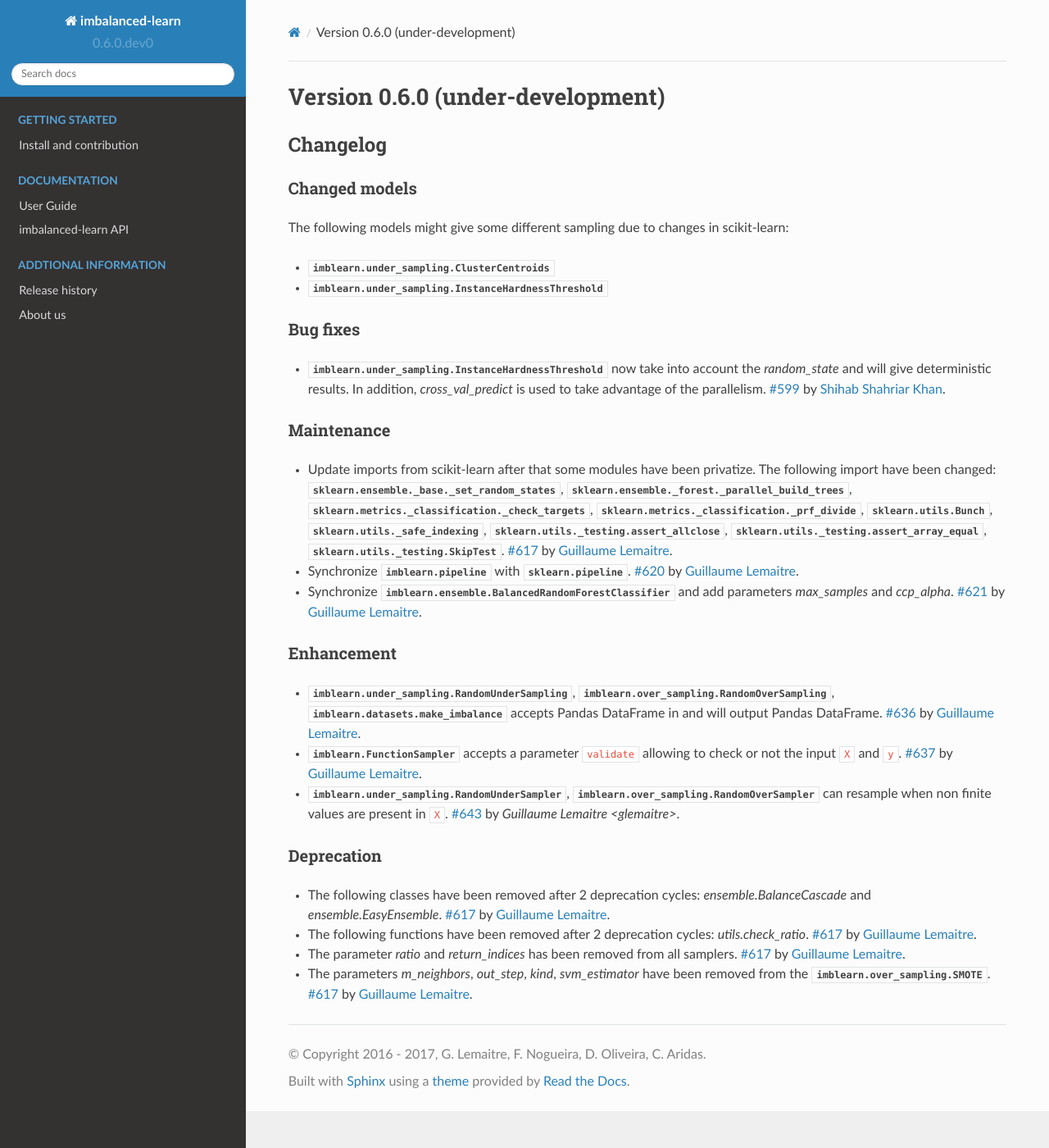
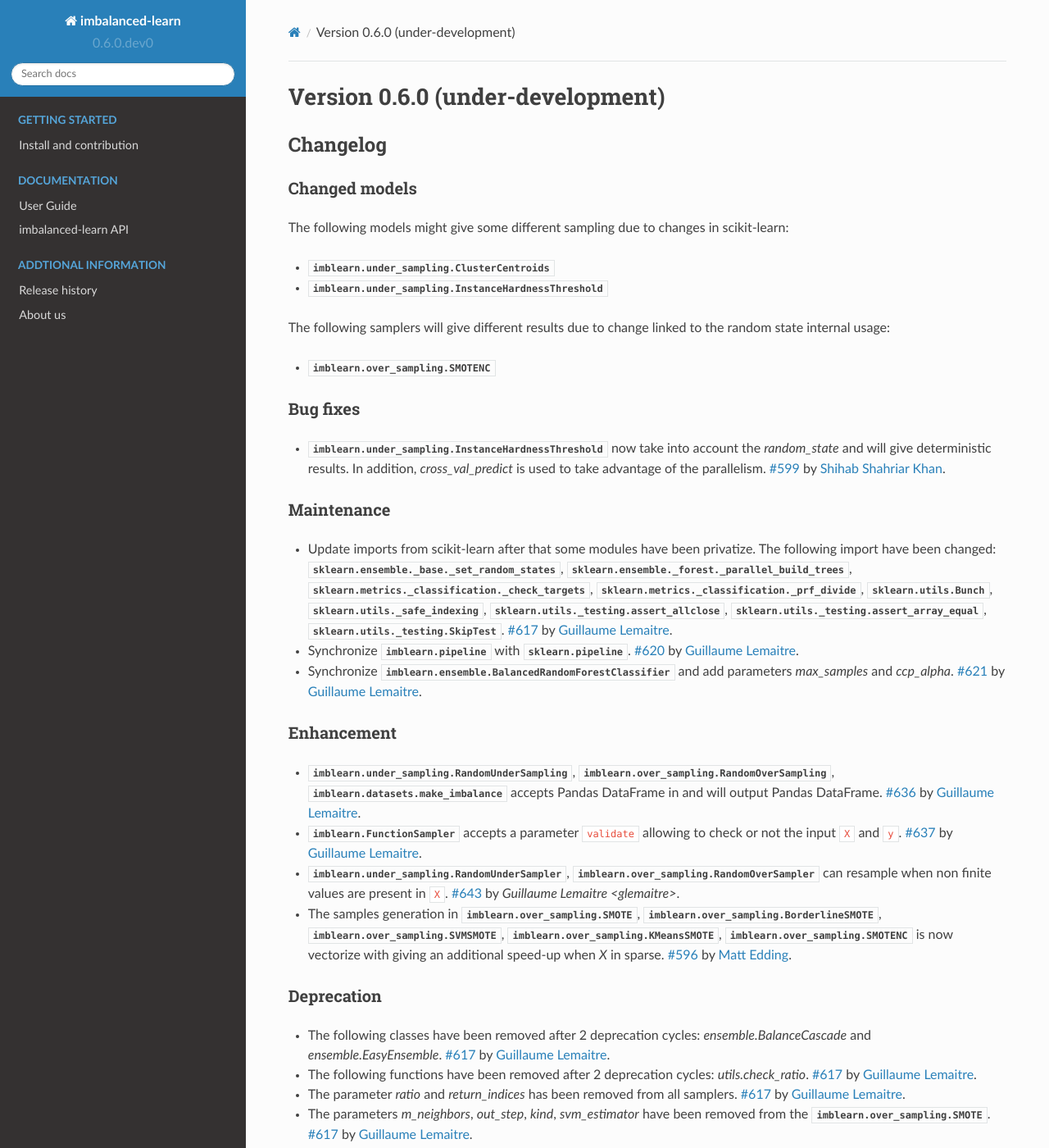
Before and after one commit to scikit-learn-contrib/imbalanced-learn, a Sphinx documentation site: the page built from doc/whats_new/v0.6.rst, in a window 1280 px wide and 1400 px high. Shown: the whole window at 82% size. Built offline with Sphinx 7.4.7 and the Read the Docs theme 2.0.0, drawn with Linux system fonts in a browser that asks for light colours; formulas are drawn with MathJax 3; pages that are not in the unit, such as notebooks, are missing from menus.

Commit message:
ENH Vectorized samples generation for SMOTE-based algorithms (#596)

```diff
--- a/doc/over_sampling.rst
+++ b/doc/over_sampling.rst
@@ -190,7 +190,7 @@
   >>> print(X_resampled[-5:])
   [['A' 0.5246469549655818 2]
    ['B' -0.3657680728116921 2]
-   ['A' 0.9344237230779993 2]
+   ['B' 0.9344237230779993 2]
    ['B' 0.3710891618824609 2]
    ['B' 0.3327240726719727 2]]
 
--- a/doc/whats_new/v0.6.rst
+++ b/doc/whats_new/v0.6.rst
@@ -14,6 +14,11 @@
 
 - :class:`imblearn.under_sampling.ClusterCentroids`
 - :class:`imblearn.under_sampling.InstanceHardnessThreshold`
+
+The following samplers will give different results due to change linked to
+the random state internal usage:
+
+- :class:`imblearn.over_sampling.SMOTENC`
 
 Bug fixes
 .........
@@ -64,6 +69,15 @@
   finite values are present in ``X``.
   :pr:`643` by `Guillaume Lemaitre <glemaitre>`.
 
+- The samples generation in
+  :class:`imblearn.over_sampling.SMOTE`,
+  :class:`imblearn.over_sampling.BorderlineSMOTE`,
+  :class:`imblearn.over_sampling.SVMSMOTE`,
+  :class:`imblearn.over_sampling.KMeansSMOTE`,
+  :class:`imblearn.over_sampling.SMOTENC` is now vectorize with giving
+  an additional speed-up when `X` in sparse.
+  :pr:`596` by :user:`Matt Edding <MattEding>`.
+
 Deprecation
 ...........
 
```
Also changed, not shown: 1 other file.
